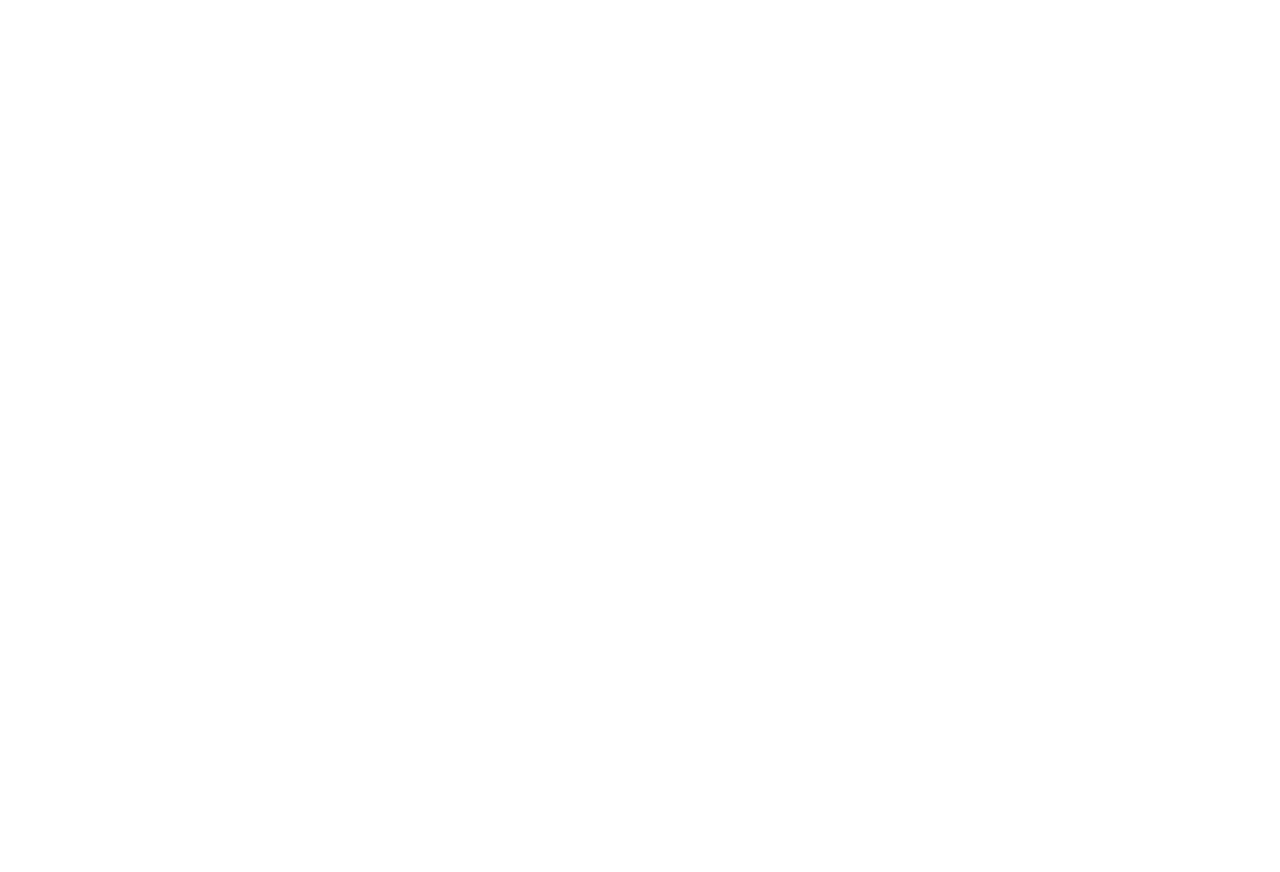
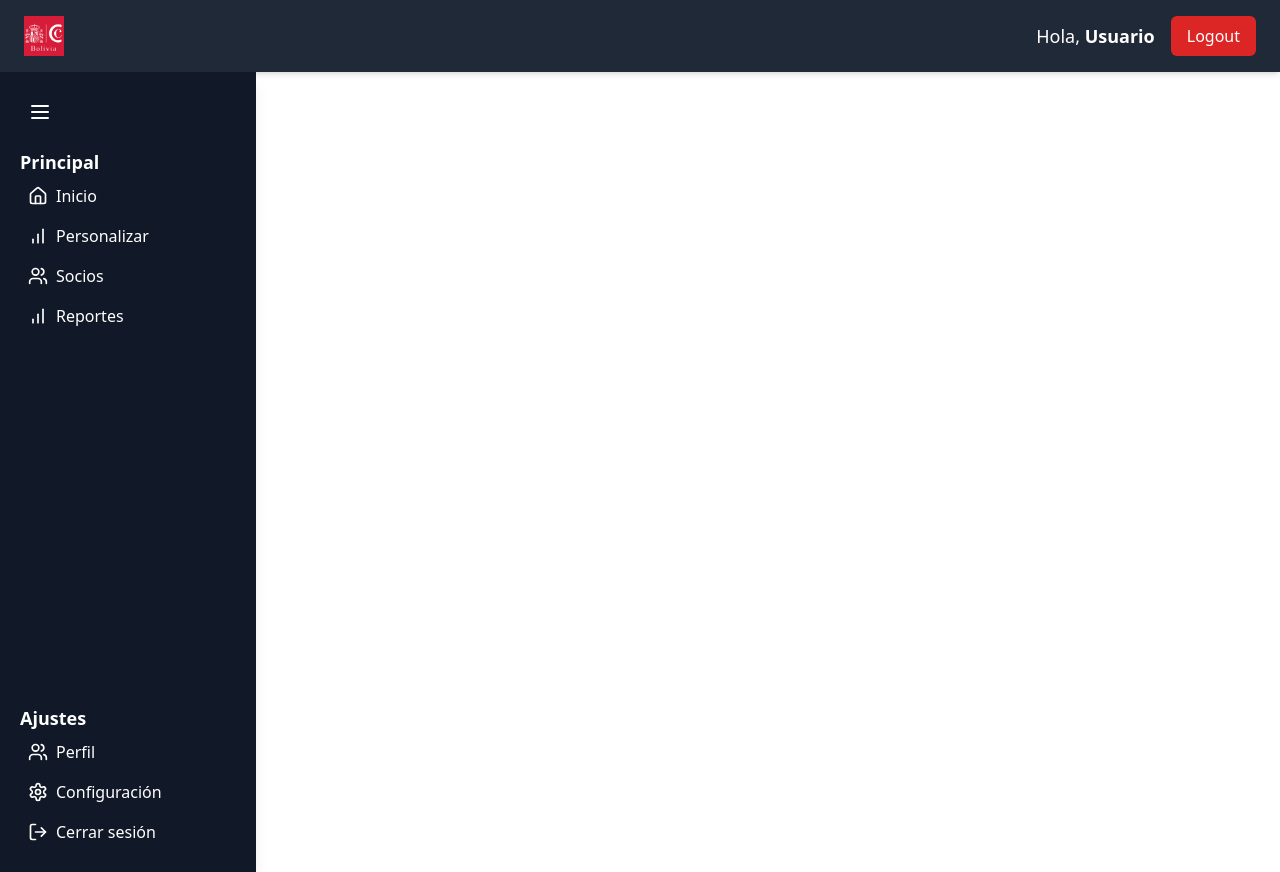
Before and after one commit to cesarAliaga123/prueba, a React (Vite) app: page /admin in a window 1280 px wide. Before the commit this address had no page. Before the commit the page ends 800 px from the top, so only its background shows below. Built offline with nearby package versions, Linux system fonts and the light colour scheme.

Commit message:
Añadimiento de dashboard

```diff
--- a/package.json
+++ b/package.json
@@ -17,6 +17,7 @@
     "dotenv": "^16.4.7",
     "express": "^4.21.2",
     "framer-motion": "^12.4.2",
+    "lucide-react": "^0.475.0",
     "pg": "^8.13.3",
     "react": "^19.0.0",
     "react-dom": "^19.0.0",
--- /dev/null
+++ b/src/admin.jsx
@@ -0,0 +1,14 @@
+import HeaderD from "./pages/header";
+import Sidebar from "./pages/sidebarD";
+
+const Admin = () => {
+    return (
+<div className="min-h-screen flex flex-col">
+
+        <HeaderD />
+        <Sidebar />
+    </div>
+    );
+  };
+
+  export default Admin;
--- a/src/app.jsx
+++ b/src/app.jsx
@@ -2,6 +2,7 @@
 import Login from "./pages/login"; // Importa la página de login
 import Home from "./home"; // Importa la página principal
 import Register from "./pages/register";
+import Admin from "./admin";
 
 function App() {
   return (
@@ -10,6 +11,7 @@
         <Route path="/" element={<Home />} />
         <Route path="/login" element={<Login />} />
         <Route path="/Register" element={<Register />} />
+        <Route path="/admin" element={<Admin />} />
       </Routes>
     </>
   );
--- /dev/null
+++ b/src/pages/header.jsx
@@ -0,0 +1,23 @@
+import React from "react";
+
+function HeaderD() {
+  return (
+    <header className="bg-gray-800 text-white py-4 px-6 flex justify-between items-center shadow-md">
+      {/* Logo a la izquierda */}
+      <div className="flex items-center">
+        <img src="/logo.png" alt="Logo" className="h-10 w-10 mr-3" />
+
+      </div>
+
+      {/* Nombre del usuario y botón de logout a la derecha */}
+      <div className="flex items-center space-x-4">
+        <span className="text-lg">Hola, <strong>Usuario</strong></span>
+        <button className="bg-red-600 hover:bg-red-700 text-white px-4 py-2 rounded-md">
+          Logout
+        </button>
+      </div>
+    </header>
+  );
+}
+
+export default HeaderD;
--- /dev/null
+++ b/src/pages/sidebarD.jsx
@@ -0,0 +1,70 @@
+import React, { useState } from "react";
+import { Home, BarChart, Users, Settings, LogOut, Menu } from "lucide-react";
+
+function Sidebar() {
+  const [collapsed, setCollapsed] = useState(false);
+
+  return (
+    <aside
+      className={`bg-gray-900 text-white ${
+        collapsed ? "w-20" : "w-64"
+      } h-screen p-5 flex flex-col shadow-lg transition-all duration-300 overflow-hidden`}
+    >
+      {/* Botón para colapsar/expandir */}
+      <button
+        onClick={() => setCollapsed(!collapsed)}
+        className="text-white p-2 hover:bg-gray-700 rounded mb-4 self-start"
+      >
+        <Menu />
+      </button>
+
+      {/* Contenedor principal para empujar "Ajustes" abajo */}
+      <div className="flex flex-col flex-grow">
+        {/* Sección Principal */}
+        <div className="mb-6">
+          <h2 className={`text-lg font-semibold ${collapsed ? "hidden" : "block"}`}>
+            Principal
+          </h2>
+          <nav>
+            {!collapsed && (
+              <>
+                <button className="flex items-center gap-2 p-2 hover:bg-gray-700 rounded w-full">
+                  <Home size={20} /> Inicio
+                </button>
+                <button className="flex items-center gap-2 p-2 hover:bg-gray-700 rounded w-full">
+                  <BarChart size={20} /> Personalizar
+                </button>
+                <button className="flex items-center gap-2 p-2 hover:bg-gray-700 rounded w-full">
+                  <Users size={20} /> Socios
+                </button>
+                <button className="flex items-center gap-2 p-2 hover:bg-gray-700 rounded w-full">
+                  <BarChart size={20} /> Reportes
+                </button>
+              </>
+            )}
+          </nav>
+        </div>
+      </div>
+
+      {/* Sección de Ajustes (Empujada al final) */}
+      {!collapsed && (
+        <div>
+          <h2 className="text-lg font-semibold">Ajustes</h2>
+          <nav>
+            <button className="flex items-center gap-2 p-2 hover:bg-gray-700 rounded w-full">
+                  <Users size={20} /> Perfil
+                </button>
+            <button className="flex items-center gap-2 p-2 hover:bg-gray-700 rounded w-full">
+              <Settings size={20} /> Configuración
+            </button>
+            <button className="flex items-center gap-2 p-2 hover:bg-gray-700 rounded w-full">
+              <LogOut size={20} /> Cerrar sesión
+            </button>
+          </nav>
+        </div>
+      )}
+    </aside>
+  );
+}
+
+export default Sidebar;
```
Also changed, not shown: 1 other file (tests, documents, lock files or other folders).
